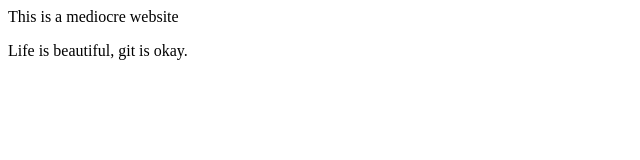
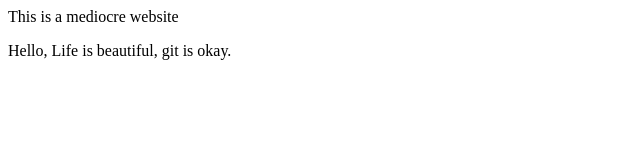
Before and after one commit to Enivi124/practicing-git, a plain HTML site: page index.html in a window 1280 px wide. Shown: the full height of the page, 0-640 px from the left. Drawn offline with Linux system fonts and the light colour scheme.

Commit message:
added hello to index.html

```diff
--- a/index.html
+++ b/index.html
@@ -6,6 +6,6 @@ Sample Website
 This is a mediocre website
 </head>
 <p>
-Life is beautiful, git is okay.
+Hello, Life is beautiful, git is okay.
 </p>
 </html>
```
